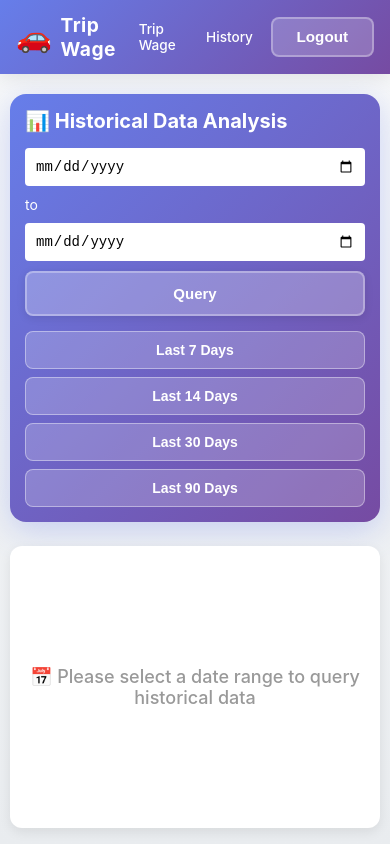
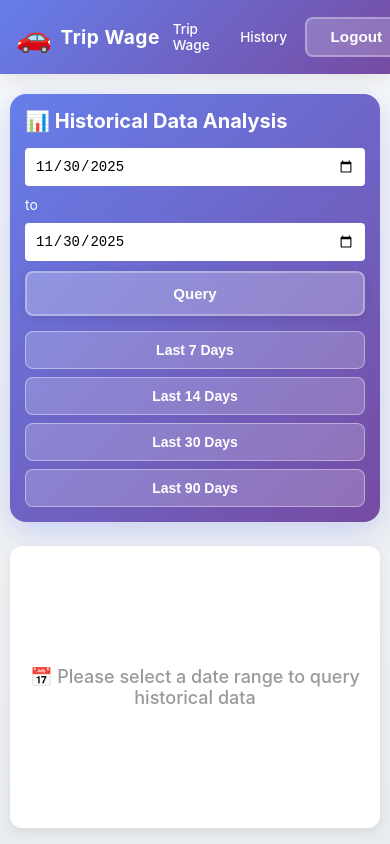
Before and after one commit to jianglei919/Trip_Wage, a React (Create React App) app in the folder client/: page /history in a window 390 px wide. Built offline with nearby package versions, Linux system fonts and the light colour scheme; sample sign-in values are in the browser's storage; the HTML template or start-up script is replaced by a standard one.

Commit message:
Fix: Set default dates and prevent navbar text wrapping
- History page date inputs now default to today
- TripWage page already defaults to today (no change needed)
- Fixed navbar brand text wrapping on mobile with white-space: nowrap

```diff
--- a/client/src/components/Navbar.css
+++ b/client/src/components/Navbar.css
@@ -111,6 +111,7 @@
 
   .navbar-brand {
     font-size: 1.2rem;
+    white-space: nowrap;
   }
 
   .navbar-links {
--- a/client/src/pages/History.js
+++ b/client/src/pages/History.js
@@ -30,8 +30,9 @@ ChartJS.register(
 );
 
 const History = () => {
-  const [startDate, setStartDate] = useState('');
-  const [endDate, setEndDate] = useState('');
+  const today = new Date().toISOString().split('T')[0];
+  const [startDate, setStartDate] = useState(today);
+  const [endDate, setEndDate] = useState(today);
   const [stats, setStats] = useState([]);
   const [loading, setLoading] = useState(false);
   const [viewMode, setViewMode] = useState('chart'); // 'chart' or 'table'
```
